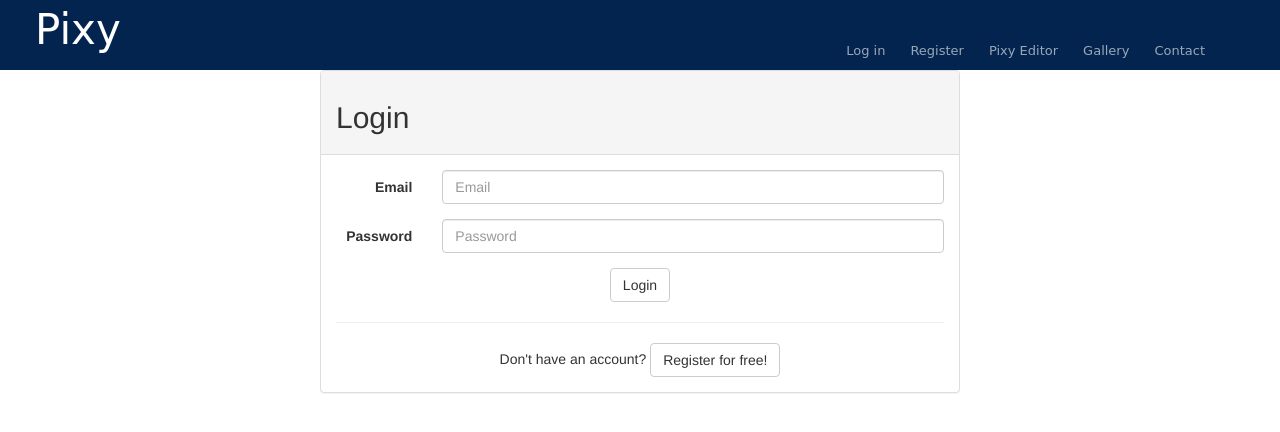
After one commit to brennie/pixy, a Flask app: page /login in a window 1280 px wide. The commit adds this page. Shown: the top 432 px of the page. Run offline with Flask 2, Linux system fonts and the light colour scheme; some libraries are stand-ins or nearby versions.

Commit message:
Added Login page

```diff
--- /dev/null
+++ b/pixy/templates/login.html
@@ -0,0 +1,37 @@
+{% extends 'base.html' %}
+{% block title %}Login{% endblock %}
+{% block body %}
+<div class="panel panel-default center-block" style="width: 50%; align: center">
+	<div class="panel-heading"><h2>Login</h2></div>
+	<div class="panel-body">
+		<form id="login" class="form-horizontal" action="{{ url_for('login') }}" method="post" role="form">
+			<div class="form-group">
+				<label class="col-sm-2 control-label" for="email">Email</label>
+				<div class="col-sm-10">
+					<input type="text" id="email" name="email" placeholder="Email" class="form-control"
+					data-validation="email">
+				</div>
+			</div>
+			<div class="form-group">
+				<label class="col-sm-2 control-label" for="confirm_password">Password</label>
+				<div class="col-sm-10">
+					<input type="password" id="password" name="password" placeholder="Password" class="form-control">
+				</div>
+			</div>
+			<div class="form-group">
+				<div class="col-sm-12">
+					<center>
+						<input class="btn btn-default" type="submit" value="Login">
+					</center>
+				</div>
+			</div>
+			<hr>
+			<div class="col-sm-12">
+				<center>
+				Don't have an account? <a class="btn btn-default" href="{{ url_for('register') }}">Register for free!</a>
+				</center>
+			</div>
+		</form>
+	</div>
+</div>
+{% endblock %}
```
Also changed, not shown: pixy/templates/register.html (+31 -22 lines).
